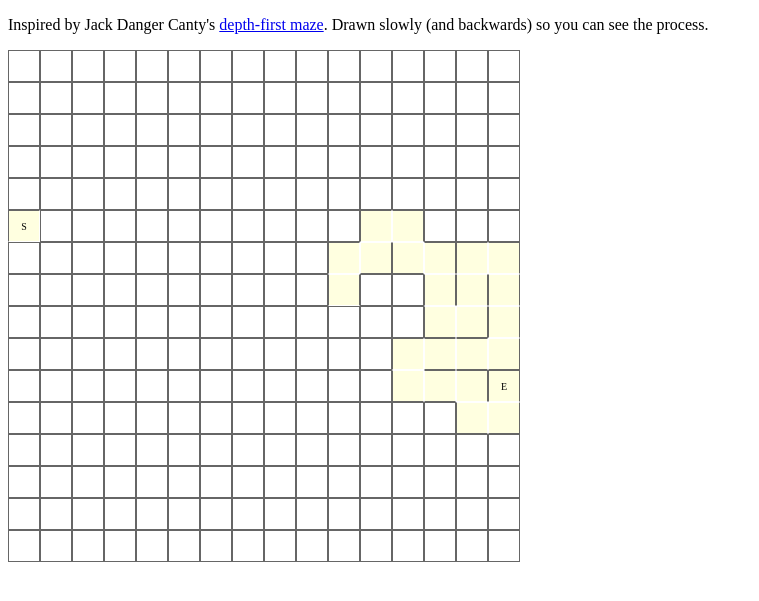
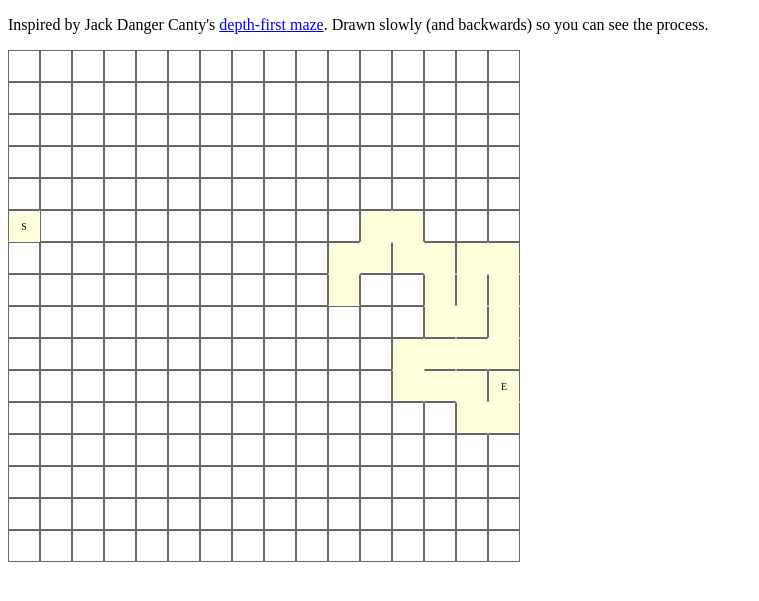
Before and after one commit to JohnB/johnb.github.com, a Jekyll site: the page maze.html, which Jekyll copies as it is, in a window 1280 px wide. Shown: the top 601 px of the page, without its empty margins (0-759 px from the left). Built offline with Jekyll 4.4.1, drawn with Linux system fonts in a browser that asks for light colours; Markdown is read by kramdown in place of the engine named in the settings.

Commit message:
Fixed border removal to blend with cell color, not just make it white.

```diff
--- a/maze.html
+++ b/maze.html
@@ -9,7 +9,7 @@
   }
 
   td {
-    border: 1px solid #FFF;
+    border: 1px solid #FFD;
     width: 30px;
     height: 30px;
     text-align: center;
```
Also changed, not shown: other parts of maze.html (+1 -1 lines).
